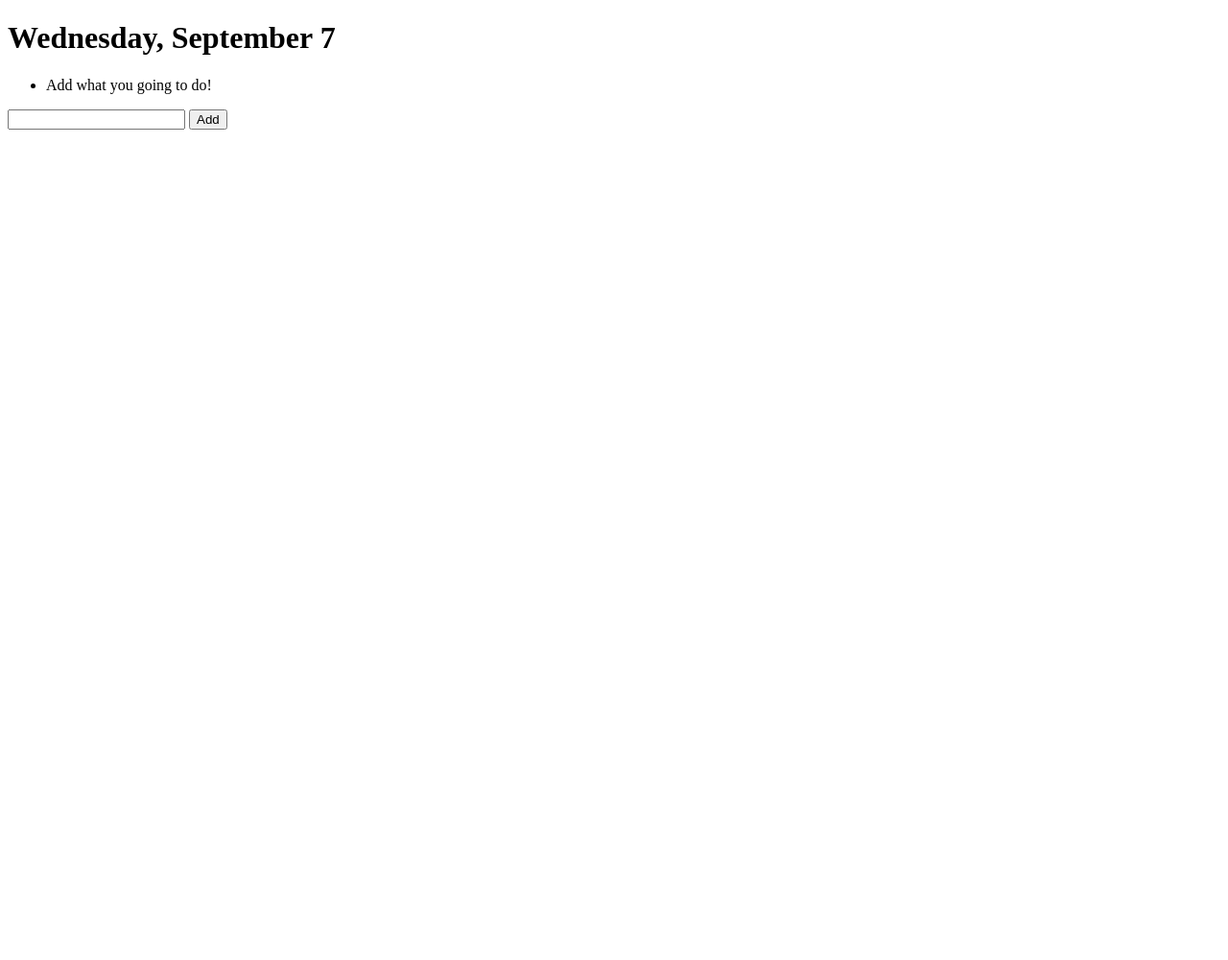
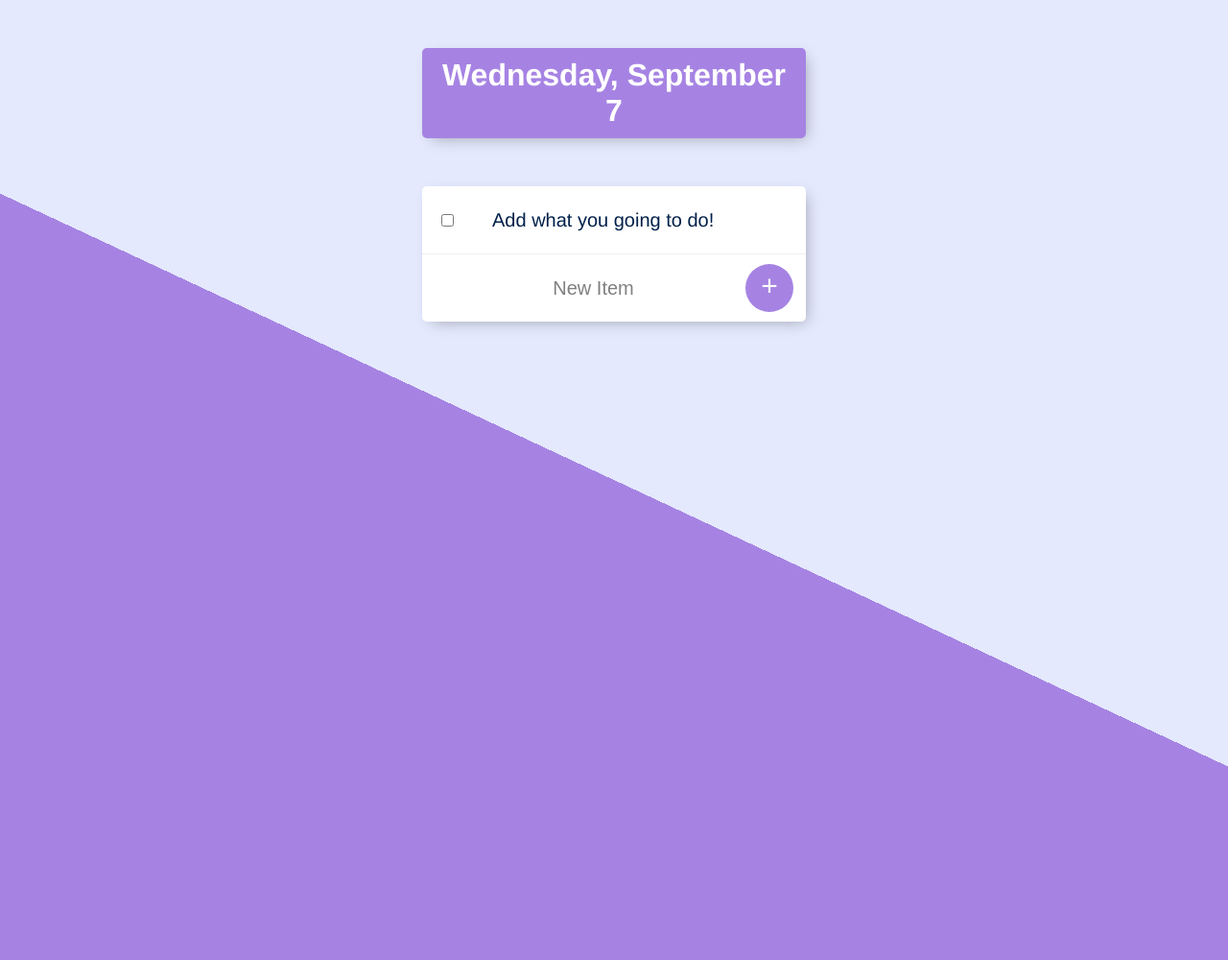
Before and after one commit to yamaso-burger/todolist-v1, a Node server app: page / in a window 1280 px wide. Shown: the whole page at 96% size. Before the commit the page ends 800 px from the top, so only its background shows below. Run offline with Node 20, Linux system fonts and the light colour scheme.

Commit message:
implement body-parser, styles

```diff
--- a/app.js
+++ b/app.js
@@ -6,6 +6,7 @@ let port = 3000;
 
 app.set('view engine', 'ejs');
 app.use(bodyParser.urlencoded({extended: true}));
+app.use(express.static("public"));
 
 let items = ['Add what you going to do!'];
 let isFirstAdd = true;
--- /dev/null
+++ b/public/css/styles.css
@@ -0,0 +1,96 @@
+html {
+  background-color: #E4E9FD;
+  background-image: -webkit-linear-gradient(65deg, #A683E3 50%, #E4E9FD 50%);
+  min-height: 1000px;
+  font-family: 'helvetica neue';
+}
+
+h1 {
+  color: #fff;
+  padding: 10px;
+}
+
+.box {
+  max-width: 400px;
+  margin: 50px auto;
+  background: white;
+  border-radius: 5px;
+  box-shadow: 5px 5px 15px -5px rgba(0, 0, 0, 0.3);
+}
+
+#heading {
+  background-color: #A683E3;
+  text-align: center;
+}
+
+.item {
+  min-height: 70px;
+  display: flex;
+  align-items: center;
+  border-bottom: 1px solid #F1F1F1;
+}
+
+.item:last-child {
+  border-bottom: 0;
+}
+
+input:checked+p {
+  text-decoration: line-through;
+  text-decoration-color: #A683E3;
+}
+
+input[type="checkbox"] {
+  margin: 20px;
+}
+
+p {
+  margin: 0;
+  padding: 20px;
+  font-size: 20px;
+  font-weight: 200;
+  color: #00204a;
+}
+
+form {
+  text-align: center;
+  margin-left: 20px;
+}
+
+button {
+  min-height: 50px;
+  width: 50px;
+  border-radius: 50%;
+  border-color: transparent;
+  background-color: #A683E3;
+  color: #fff;
+  font-size: 30px;
+  padding-bottom: 6px;
+  border-width: 0;
+}
+
+input[type="text"] {
+  text-align: center;
+  height: 60px;
+  top: 10px;
+  border: none;
+  background: transparent;
+  font-size: 20px;
+  font-weight: 200;
+  width: 313px;
+}
+
+input[type="text"]:focus {
+  outline: none;
+  box-shadow: inset 0 -3px 0 0 #A683E3;
+}
+
+::placeholder {
+  color: grey;
+  opacity: 1;
+}
+
+footer {
+  color: white;
+  color: rgba(0, 0, 0, 0.5);
+  text-align: center;
+}
--- a/views/list.ejs
+++ b/views/list.ejs
@@ -5,21 +5,32 @@
     <meta http-equiv="X-UA-Compatible" content="IE=edge">
     <meta name="viewport" content="width=device-width, initial-scale=1.0">
     <title>Todo List</title>
+    <link rel="stylesheet" href="../css/styles.css">
 </head>
 <body>
 
-    <h1><%= kindOfDay %></h1>
+    <div class="box" id="heading">
+        <h1><%= kindOfDay %></h1>
 
-    <ul>
+    </div>
+    <div class="box">
+
 
         <% newItems.forEach((newItem)=>{ %>
-            <li><%= newItem %></li>
+            <div class="item">
+                <input type="checkbox">
+                <p><%= newItem %></p>
+
+            </div>
         <% }); %>
-    </ul>
 
-    <form class="" action="/" method="post">
-        <input type="text" name="newItem">
-        <button type="submit">Add</button>
-    </form>
+
+        <form class="item" action="/" method="post">
+            <input type="text" name="newItem" placeholder="New Item" autocomplete="off">
+            <button type="submit">+</button>
+        </form>
+
+    </div>
+
 </body>
 </html>
```
